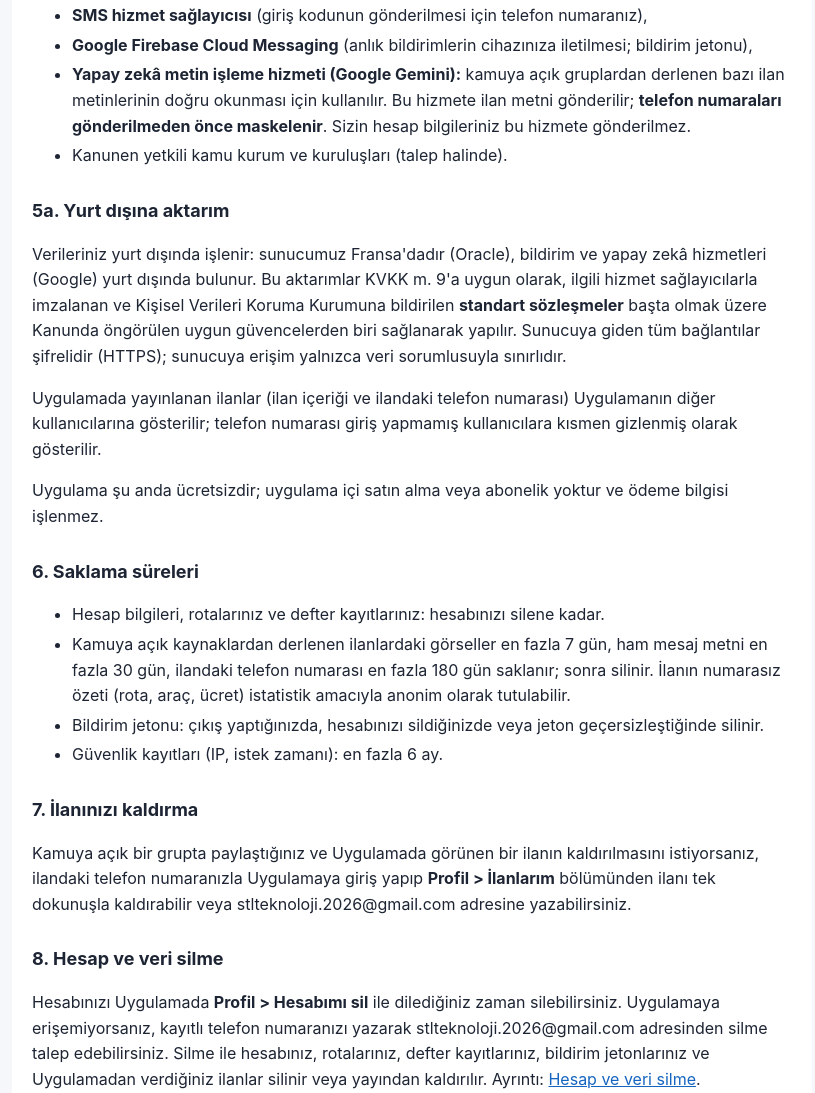
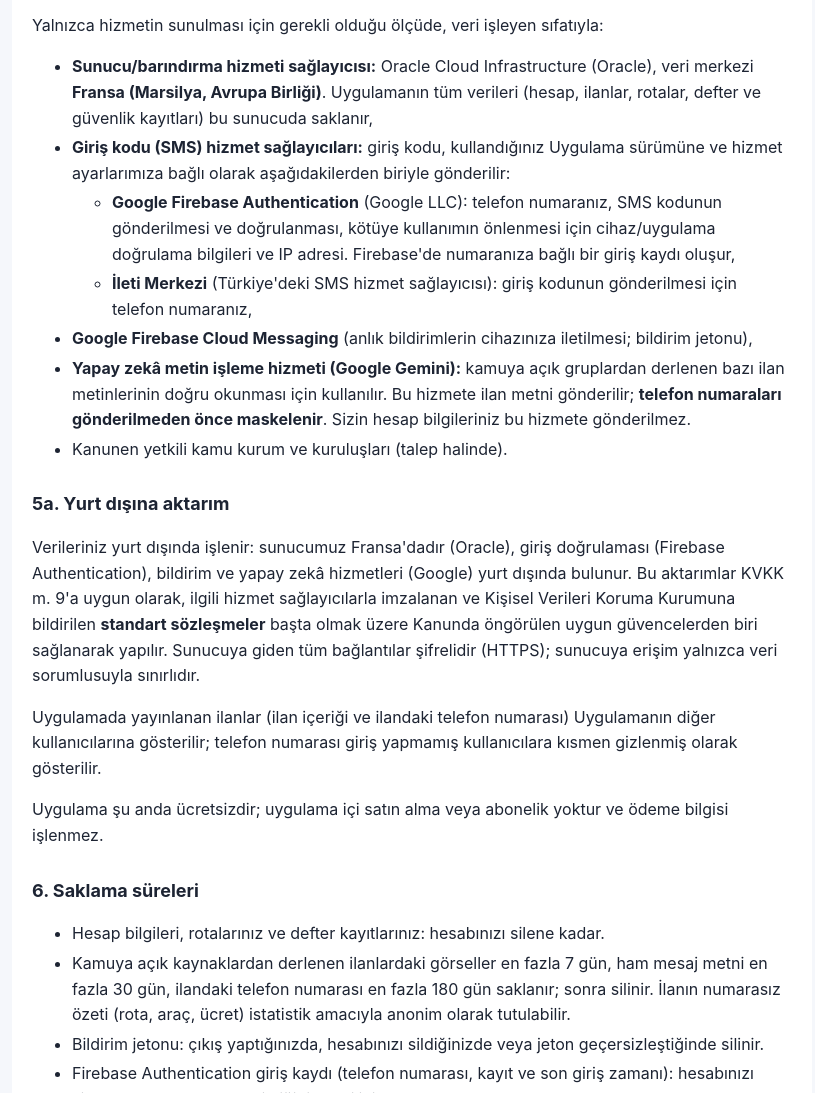
Before and after one commit to YusufSutlan/stltechnology, a plain HTML site: page yukilan/gizlilik.html in a window 1280 px wide. Shown: the part 1707-2800 px from the top of the page, without its empty margins (228-1043 px from the left). Drawn offline with Linux system fonts and the light colour scheme.

Commit message:
Yük İlanları: giriş doğrulaması için Google Firebase Authentication (sürüm 2026-11-26)
Co-Authored-By: Claude Opus 5.5 <noreply@anthropic.com>

```diff
--- a/yukilan/gizlilik.html
+++ b/yukilan/gizlilik.html
@@ -9,7 +9,7 @@
   .draft { background:#ffebee; color:#b71c1c; border:1px solid #ef9a9a; border-radius:8px; padding:10px 14px; font-size:14px; }
 </style></head>
 <body><main><h1>Kişisel Verilerin Korunması Aydınlatma Metni ve Gizlilik Politikası</h1>
-<p class="meta">Uygulama: Yük İlanları · Sürüm: 2026-11-21</p>
+<p class="meta">Uygulama: Yük İlanları · Sürüm: 2026-11-26</p>
 
 <p>Bu metin, Yük İlanları mobil uygulamasında ("Uygulama") işlenen kişisel verilere ilişkin olarak 6698 sayılı
 Kişisel Verilerin Korunması Kanunu ("KVKK") m. 10 uyarınca sizi bilgilendirmek ve App Store / Google Play
@@ -22,6 +22,10 @@ Web: <a href="https://stltechnology.com.tr">https://stltechnology.com.tr</a></p>
 <h2>2. Hangi kişisel verileri işliyoruz?</h2>
 <ul>
   <li><b>Telefon numaranız:</b> giriş, hesap ve doğrulama için. Ad, e-posta, adres, kimlik numarası istemiyoruz.</li>
+  <li><b>Giriş doğrulama bilgileri:</b> giriş kodu Google Firebase Authentication ile gönderildiğinde telefon
+      numaranız, doğrulama ve son giriş zamanı ile isteğin gerçek bir cihazdaki Uygulamadan geldiğini doğrulamak için
+      kullanılan cihaz/uygulama doğrulama bilgileri (Android'de Google Play Integrity, iPhone'da Apple bildirim
+      servisi jetonu veya reCAPTCHA) ve IP adresi Google tarafından işlenir.</li>
   <li><b>Verdiğiniz ilanlar:</b> yükleme/teslim yerleri, araç tipi, tonaj, ücret, açıklama ve ilanda görünen telefon
       numarası. Bu bilgiler ilan olarak diğer kullanıcılara gösterilir.</li>
   <li><b>Kamuya açık kaynaklardan derlenen ilanlar:</b> herkese açık nakliye gruplarında ilan sahiplerinin kendilerinin
@@ -63,7 +67,14 @@ göstermez, reklam/izleme amaçlı veri toplamaz ve verilerinizi <b>satmaz</b>.<
 <p>Yalnızca hizmetin sunulması için gerekli olduğu ölçüde, veri işleyen sıfatıyla:</p>
 <ul>
   <li><b>Sunucu/barındırma hizmeti sağlayıcısı:</b> Oracle Cloud Infrastructure (Oracle), veri merkezi <b>Fransa (Marsilya, Avrupa Birliği)</b>. Uygulamanın tüm verileri (hesap, ilanlar, rotalar, defter ve güvenlik kayıtları) bu sunucuda saklanır,</li>
-  <li><b>SMS hizmet sağlayıcısı</b> (giriş kodunun gönderilmesi için telefon numaranız),</li>
+  <li><b>Giriş kodu (SMS) hizmet sağlayıcıları:</b> giriş kodu, kullandığınız Uygulama sürümüne ve hizmet
+      ayarlarımıza bağlı olarak aşağıdakilerden biriyle gönderilir:
+    <ul>
+      <li><b>Google Firebase Authentication</b> (Google LLC): telefon numaranız, SMS kodunun gönderilmesi ve
+          doğrulanması, kötüye kullanımın önlenmesi için cihaz/uygulama doğrulama bilgileri ve IP adresi.
+          Firebase'de numaranıza bağlı bir giriş kaydı oluşur,</li>
+      <li><b>İleti Merkezi</b> (Türkiye'deki SMS hizmet sağlayıcısı): giriş kodunun gönderilmesi için telefon numaranız,</li>
+    </ul></li>
 
   <li><b>Google Firebase Cloud Messaging</b> (anlık bildirimlerin cihazınıza iletilmesi; bildirim jetonu),</li>
   <li><b>Yapay zekâ metin işleme hizmeti (Google Gemini):</b> kamuya açık gruplardan derlenen bazı ilan metinlerinin
@@ -72,7 +83,8 @@ göstermez, reklam/izleme amaçlı veri toplamaz ve verilerinizi <b>satmaz</b>.<
   <li>Kanunen yetkili kamu kurum ve kuruluşları (talep halinde).</li>
 </ul>
 <h2>5a. Yurt dışına aktarım</h2>
-<p>Verileriniz yurt dışında işlenir: sunucumuz Fransa'dadır (Oracle), bildirim ve yapay zekâ hizmetleri
+<p>Verileriniz yurt dışında işlenir: sunucumuz Fransa'dadır (Oracle), giriş doğrulaması (Firebase Authentication),
+bildirim ve yapay zekâ hizmetleri
 (Google) yurt dışında bulunur. Bu aktarımlar KVKK m. 9'a uygun olarak, ilgili hizmet sağlayıcılarla imzalanan
 ve Kişisel Verileri Koruma Kurumuna bildirilen <b>standart sözleşmeler</b> başta olmak üzere Kanunda öngörülen uygun
 güvencelerden biri sağlanarak yapılır. Sunucuya giden tüm bağlantılar şifrelidir (HTTPS); sunucuya erişim yalnızca
@@ -88,6 +100,8 @@ telefon numarası giriş yapmamış kullanıcılara kısmen gizlenmiş olarak g
       ilandaki telefon numarası en fazla 180 gün saklanır; sonra silinir. İlanın numarasız özeti (rota, araç, ücret)
       istatistik amacıyla anonim olarak tutulabilir.</li>
   <li>Bildirim jetonu: çıkış yaptığınızda, hesabınızı sildiğinizde veya jeton geçersizleştiğinde silinir.</li>
+  <li>Firebase Authentication giriş kaydı (telefon numarası, kayıt ve son giriş zamanı): hesabınızı silene kadar;
+      hesabınızı sildiğinizde silinir.</li>
 
   <li>Güvenlik kayıtları (IP, istek zamanı): en fazla 6 ay.</li>
 </ul>
@@ -100,8 +114,8 @@ kaldırabilir veya stlteknoloji.2026@gmail.com adresine yazabilirsiniz.</p>
 <h2>8. Hesap ve veri silme</h2>
 <p>Hesabınızı Uygulamada <b>Profil &gt; Hesabımı sil</b> ile dilediğiniz zaman silebilirsiniz. Uygulamaya
 erişemiyorsanız, kayıtlı telefon numaranızı yazarak stlteknoloji.2026@gmail.com adresinden silme talep edebilirsiniz.
-Silme ile hesabınız, rotalarınız, defter kayıtlarınız, bildirim jetonlarınız ve Uygulamadan verdiğiniz ilanlar
-silinir veya yayından kaldırılır. Ayrıntı: <a href="hesap-silme">Hesap ve veri silme</a>.</p>
+Silme ile hesabınız, Google Firebase Authentication'daki giriş kaydınız, rotalarınız, defter kayıtlarınız,
+bildirim jetonlarınız ve Uygulamadan verdiğiniz ilanlar silinir veya yayından kaldırılır. Ayrıntı: <a href="hesap-silme">Hesap ve veri silme</a>.</p>
 
 
 <h2>9. Haklarınız (KVKK m. 11)</h2>
```
Also changed, not shown: yukilan/hesap-silme.html (+1 -0 lines), yukilan/kullanim-kosullari.html (+1 -1 lines).
